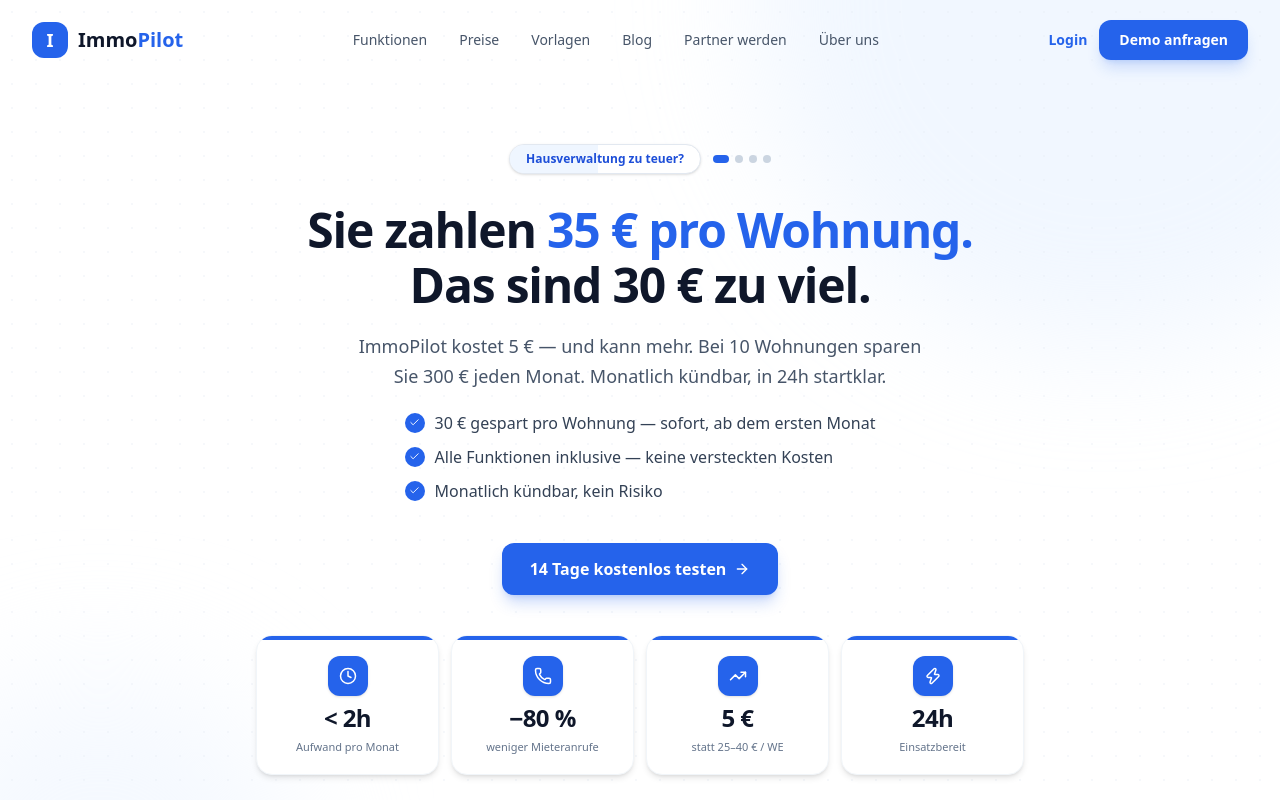
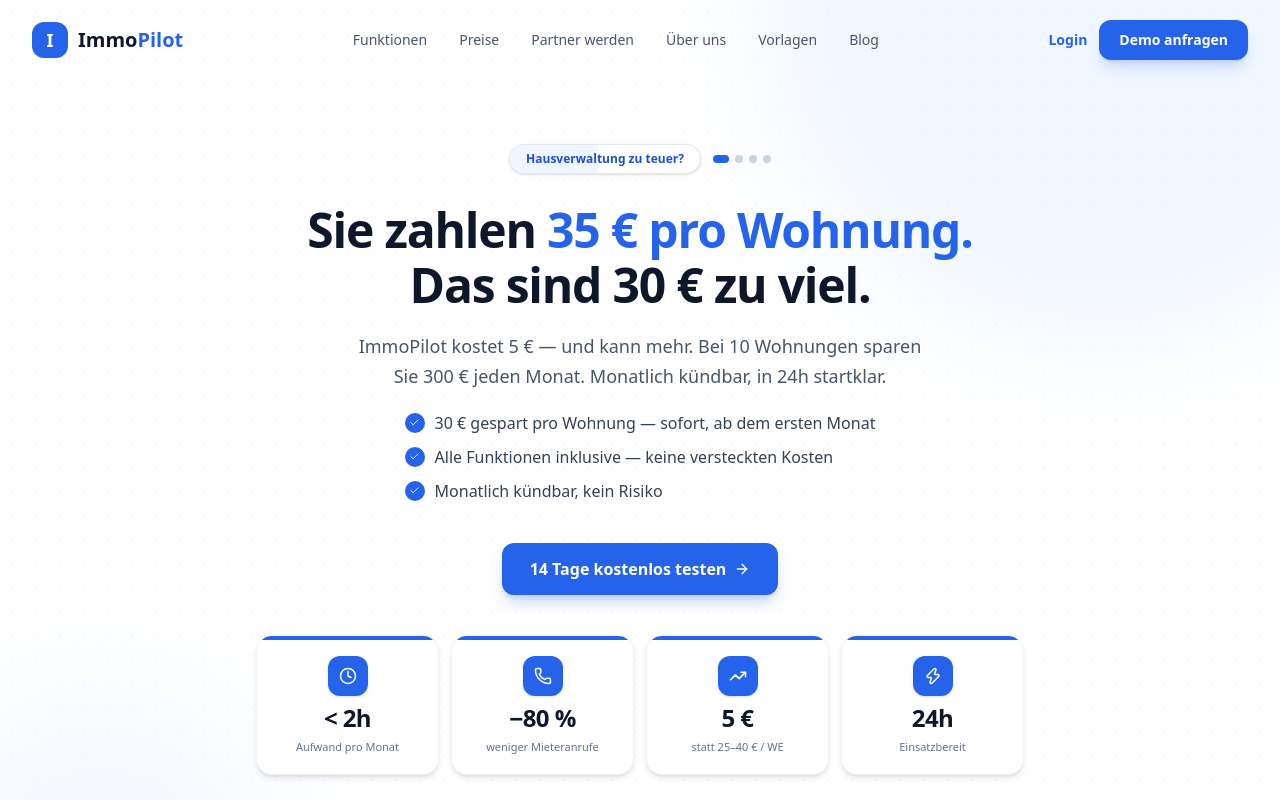
Before and after one commit to SecurityDocs/immopilot-website, a Next.js app: page / in a window 1280 px wide. Shown: the top 800 px of the page. Built offline with nearby package versions, Linux system fonts and the light colour scheme.

Commit message:
fix: Navbar-Reihenfolge angepasst
Funktionen → Preise → Partner werden → Über uns → Vorlagen → Blog

Co-Authored-By: Claude Sonnet 4.6 <noreply@anthropic.com>

```diff
--- a/app/components/Navbar.tsx
+++ b/app/components/Navbar.tsx
@@ -7,10 +7,10 @@ import { Menu, X } from "lucide-react";
 const navLinks = [
   { label: "Funktionen", href: "/#features" },
   { label: "Preise", href: "/#pricing" },
+  { label: "Partner werden", href: "/partner" },
+  { label: "Über uns", href: "/ueber-uns" },
   { label: "Vorlagen", href: "/vorlagen" },
   { label: "Blog", href: "/blog" },
-  { label: "Partner werden", href: "/partner" },
-  { label: "Über uns", href: "/ueber-uns" },
 ];
 
 export default function Navbar() {
```
